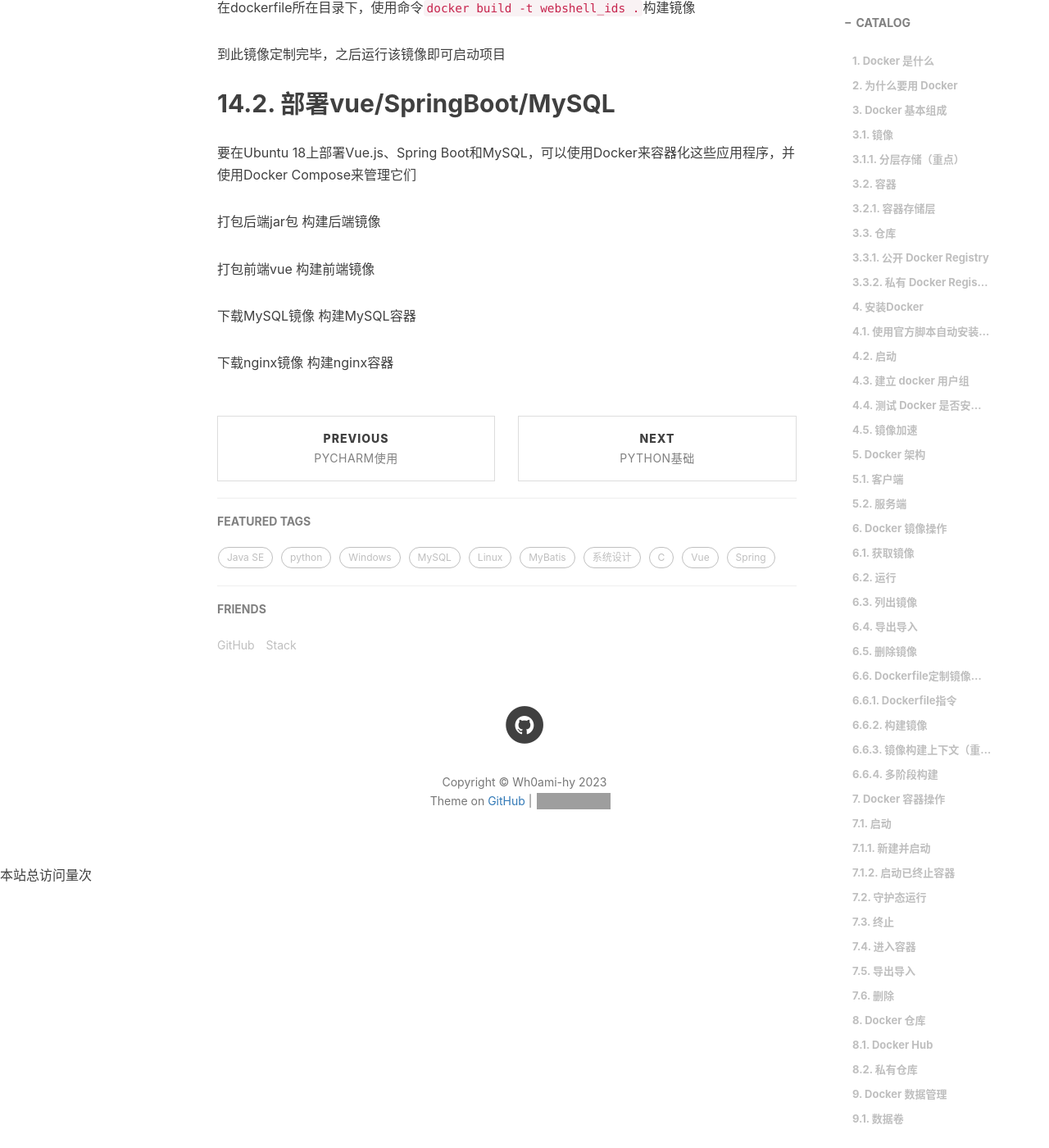
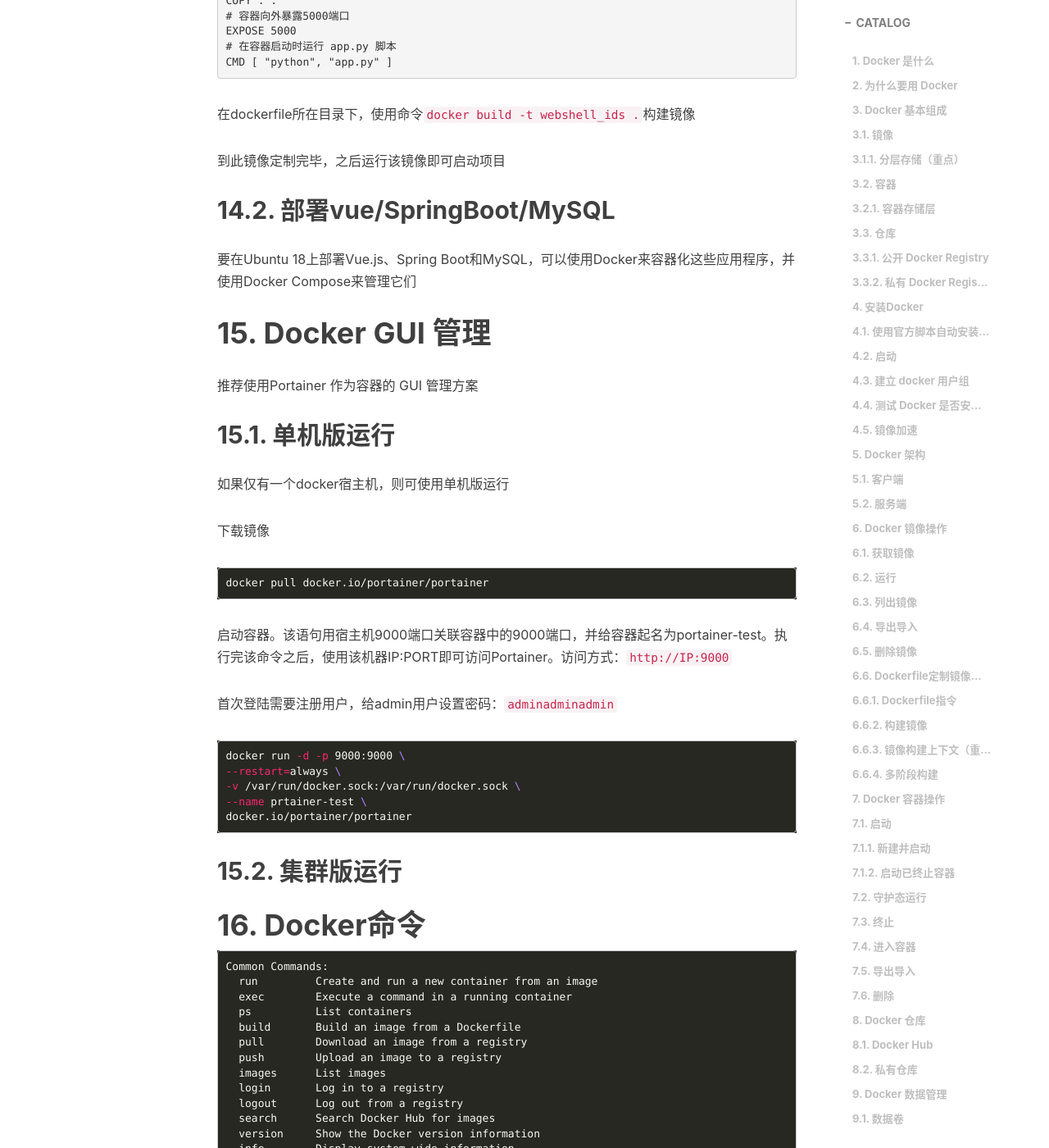
Before and after one commit to Wh0ami-hy/Wh0ami-hy.github.io, a Jekyll site: the page built from _posts/2023-01-20-Docker.md, in a window 1280 px wide and 1400 px high, scrolled down 21238 px. Shown: the whole window at 82% size. Built offline with Jekyll 4.4.1, drawn with Linux system fonts in a browser that asks for light colours; nearby versions of some CDN libraries; comment, search, counter and statistics services are not loaded; some of the changed text lies outside the part shown; grey boxes are pictures that could not be loaded.

````diff
--- a/_posts/2023-01-20-Docker.md
+++ b/_posts/2023-01-20-Docker.md
@@ -85,6 +85,7 @@ Docker **最佳实践**的要求，容器不应该向其存储层内写入任何
 # 4. 安装Docker
 
 ## 4.1. 使用官方脚本自动安装（推荐）
+
 ```shell
 curl -fsSL get.docker.com -o get-docker.sh
 sudo sh get-docker.sh --mirror Aliyun
@@ -259,13 +260,20 @@ touch Dockerfile
 [Dockerfile最佳实践](https://yeasy.gitbook.io/docker_practice/appendix/best_practices)
 
 ```txt
+# 指定基础镜像
 FROM python:3.8.10
-ENV PYTHONUNBUFFERED 1
-RUN mkdir /code
-WORKDIR /code
-COPY requirements.txt /code/
-RUN pip install -r requirements.txt
-COPY . /code/
+# 设置工作目录
+WORKDIR /app
+# 将项目下的requirements.txt文件复制到 /app目录
+COPY ./requirements.txt .
+# 执行命令pip install --no-cache-dir -r requirements.txt 安装项目依赖
+RUN pip install --no-cache-dir -r requirements.txt
+# 将Flask 项目复制到容器中的 /app 目录
+COPY . .
+# 容器向外暴露5000端口
+EXPOSE 5000
+# 在容器启动时运行 app.py 脚本
+CMD [ "python", "app.py" ]
 ```
 
 **FROM 命令**
@@ -722,14 +730,113 @@ CMD [ "python", "app.py" ]
 
 要在Ubuntu 18上部署Vue.js、Spring Boot和MySQL，可以使用Docker来容器化这些应用程序，并使用Docker Compose来管理它们
 
-打包后端jar包
-构建后端镜像
+# 15. Docker GUI 管理
 
-打包前端vue
-构建前端镜像
+推荐使用Portainer 作为容器的 GUI 管理方案
 
-下载MySQL镜像
-构建MySQL容器
+## 15.1. 单机版运行
 
-下载nginx镜像
-构建nginx容器
+如果仅有一个docker宿主机，则可使用单机版运行
+
+下载镜像
+
+```
+docker pull docker.io/portainer/portainer
+```
+
+启动容器。该语句用宿主机9000端口关联容器中的9000端口，并给容器起名为portainer-test。执行完该命令之后，使用该机器IP:PORT即可访问Portainer。访问方式：`http://IP:9000`
+
+首次登陆需要注册用户，给admin用户设置密码：`adminadminadmin`
+```shell
+docker run -d -p 9000:9000 \
+--restart=always \
+-v /var/run/docker.sock:/var/run/docker.sock \
+--name prtainer-test \
+docker.io/portainer/portainer
+```
+
+## 15.2. 集群版运行
+
+
+# 16. Docker命令
+
+
+```
+Common Commands:
+  run         Create and run a new container from an image
+  exec        Execute a command in a running container
+  ps          List containers
+  build       Build an image from a Dockerfile
+  pull        Download an image from a registry
+  push        Upload an image to a registry
+  images      List images
+  login       Log in to a registry
+  logout      Log out from a registry
+  search      Search Docker Hub for images
+  version     Show the Docker version information
+  info        Display system-wide information
+
+Management Commands:
+  builder     Manage builds
+  buildx*     Docker Buildx (Docker Inc., v0.11.1)
+  compose*    Docker Compose (Docker Inc., v2.19.1)
+  container   Manage containers
+  context     Manage contexts
+  image       Manage images
+  manifest    Manage Docker image manifests and manifest lists
+  network     Manage networks
+  plugin      Manage plugins
+  system      Manage Docker
+  trust       Manage trust on Docker images
+  volume      Manage volumes
+
+Swarm Commands:
+  swarm       Manage Swarm
+
+Commands:
+  attach      Attach local standard input, output, and error streams to a running container
+  commit      Create a new image from a container's changes
+  cp          Copy files/folders between a container and the local filesystem
+  create      Create a new container
+  diff        Inspect changes to files or directories on a container's filesystem
+  events      Get real time events from the server
+  export      Export a container's filesystem as a tar archive
+  history     Show the history of an image
+  import      Import the contents from a tarball to create a filesystem image
+  inspect     Return low-level information on Docker objects
+  kill        Kill one or more running containers
+  load        Load an image from a tar archive or STDIN
+  logs        Fetch the logs of a container
+  pause       Pause all processes within one or more containers
+  port        List port mappings or a specific mapping for the container
+  rename      Rename a container
+  restart     Restart one or more containers
+  rm          Remove one or more containers
+  rmi         Remove one or more images
+  save        Save one or more images to a tar archive (streamed to STDOUT by default)
+  start       Start one or more stopped containers
+  stats       Display a live stream of container(s) resource usage statistics
+  stop        Stop one or more running containers
+  tag         Create a tag TARGET_IMAGE that refers to SOURCE_IMAGE
+  top         Display the running processes of a container
+  unpause     Unpause all processes within one or more containers
+  update      Update configuration of one or more containers
+  wait        Block until one or more containers stop, then print their exit codes
+
+Global Options:
+      --config string      Location of client config files (default "/root/.docker")
+  -c, --context string     Name of the context to use to connect to the daemon (overrides
+                           DOCKER_HOST env var and default context set with "docker context use")
+  -D, --debug              Enable debug mode
+  -H, --host list          Daemon socket to connect to
+  -l, --log-level string   Set the logging level ("debug", "info", "warn", "error", "fatal")
+                           (default "info")
+      --tls                Use TLS; implied by --tlsverify
+      --tlscacert string   Trust certs signed only by this CA (default "/root/.docker/ca.pem")
+      --tlscert string     Path to TLS certificate file (default "/root/.docker/cert.pem")
+      --tlskey string      Path to TLS key file (default "/root/.docker/key.pem")
+      --tlsverify          Use TLS and verify the remote
+  -v, --version            Print version information and quit
+
+
+```
````
